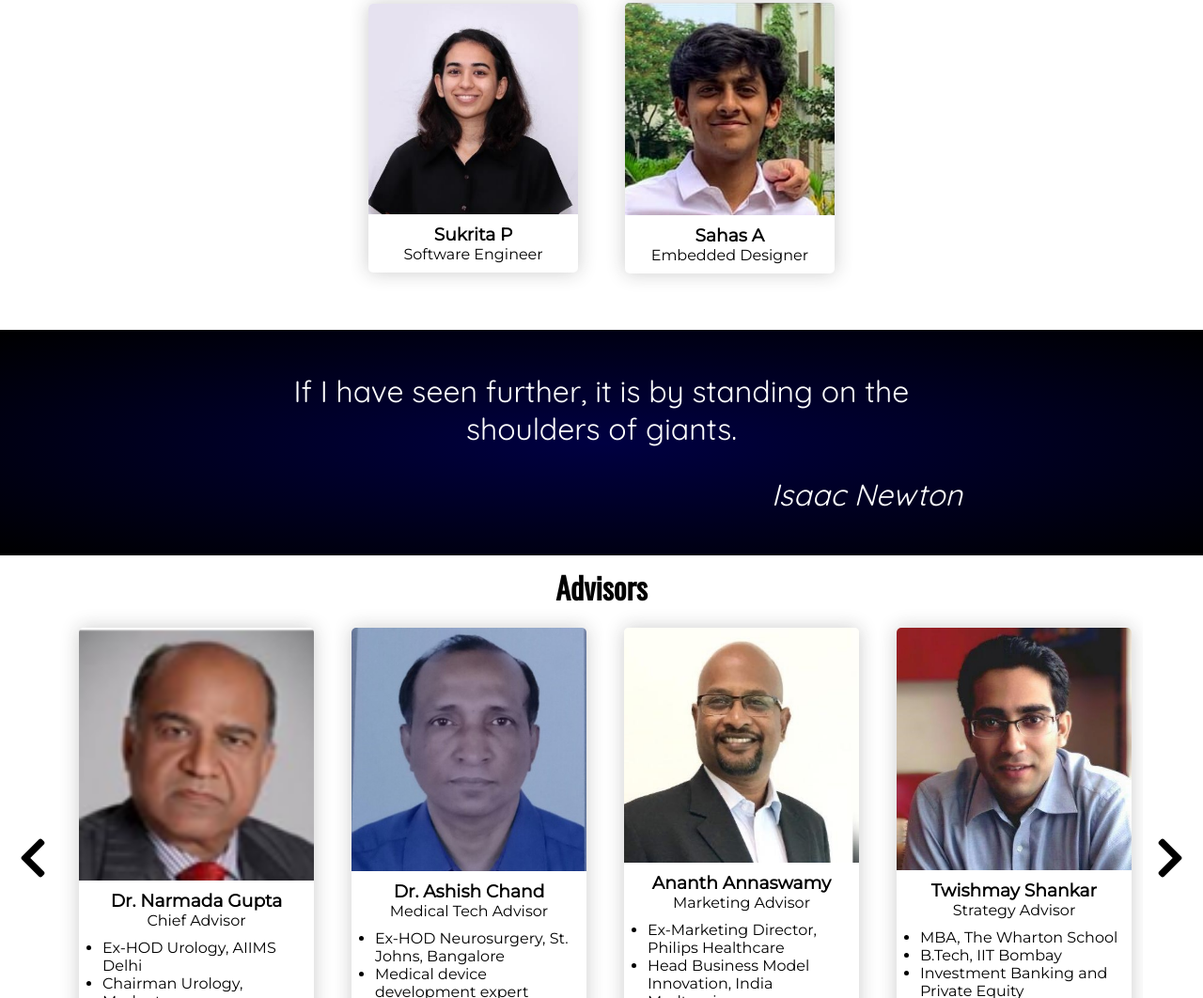
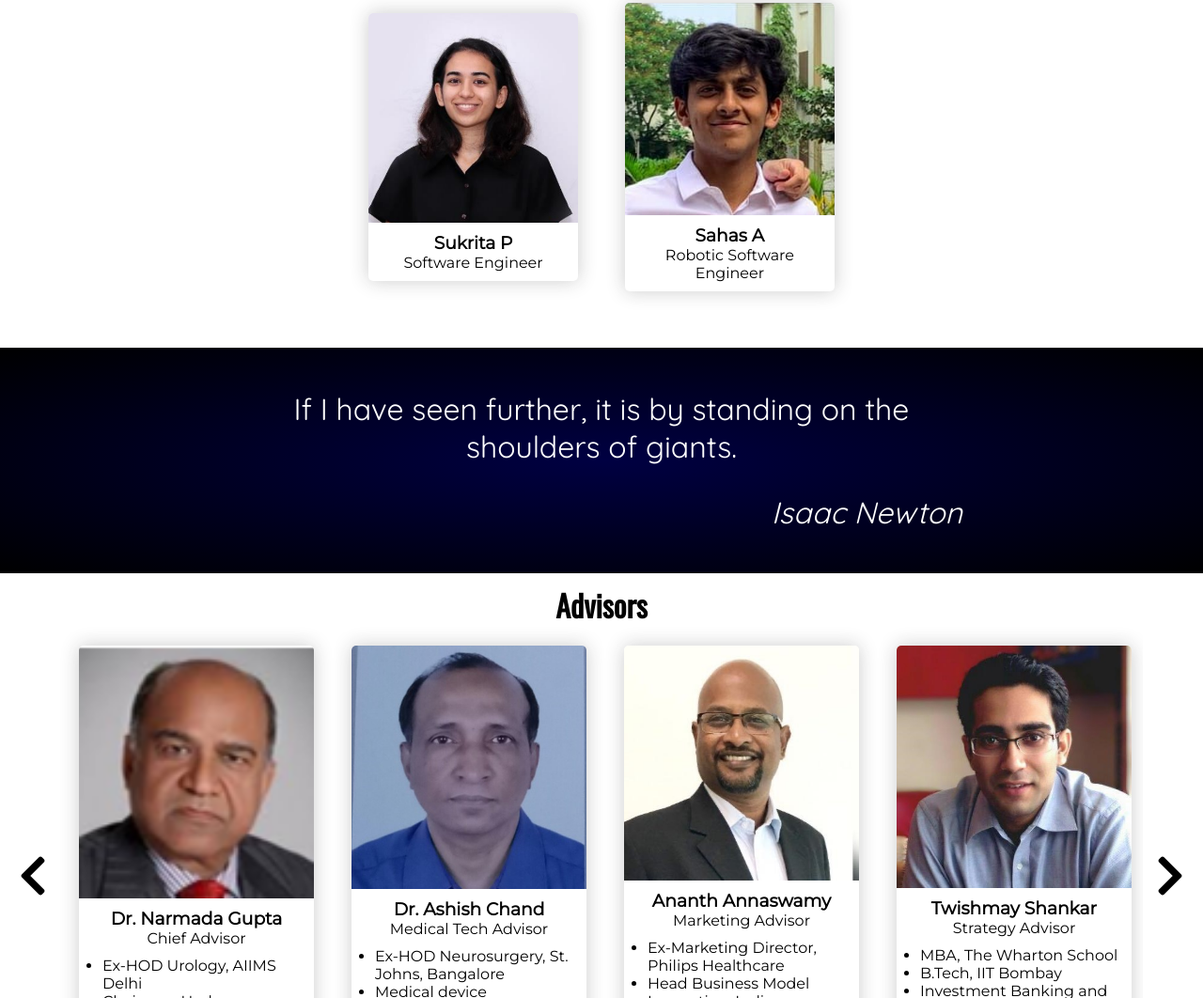
Before and after one commit to articulus-hub/website2, a website: page about-us.html in a window 1280 px wide. Shown: the part 2178-3240 px from the top of the page at 94% size. Drawn offline with nearby package versions, Linux system fonts and the light colour scheme.

Commit message:
Update about-us.html

```diff
--- a/about-us.html
+++ b/about-us.html
@@ -118,7 +118,7 @@
                         <img src="./assets/images/sahas.png" alt="sahas">
                         <div class="member-info">
                             <h3>Sahas A</h3>
-                            <p>Embedded Designer</p>
+                            <p>Robotic Software Engineer</p>
                         </div>
                     </div>
                 </div>
```
